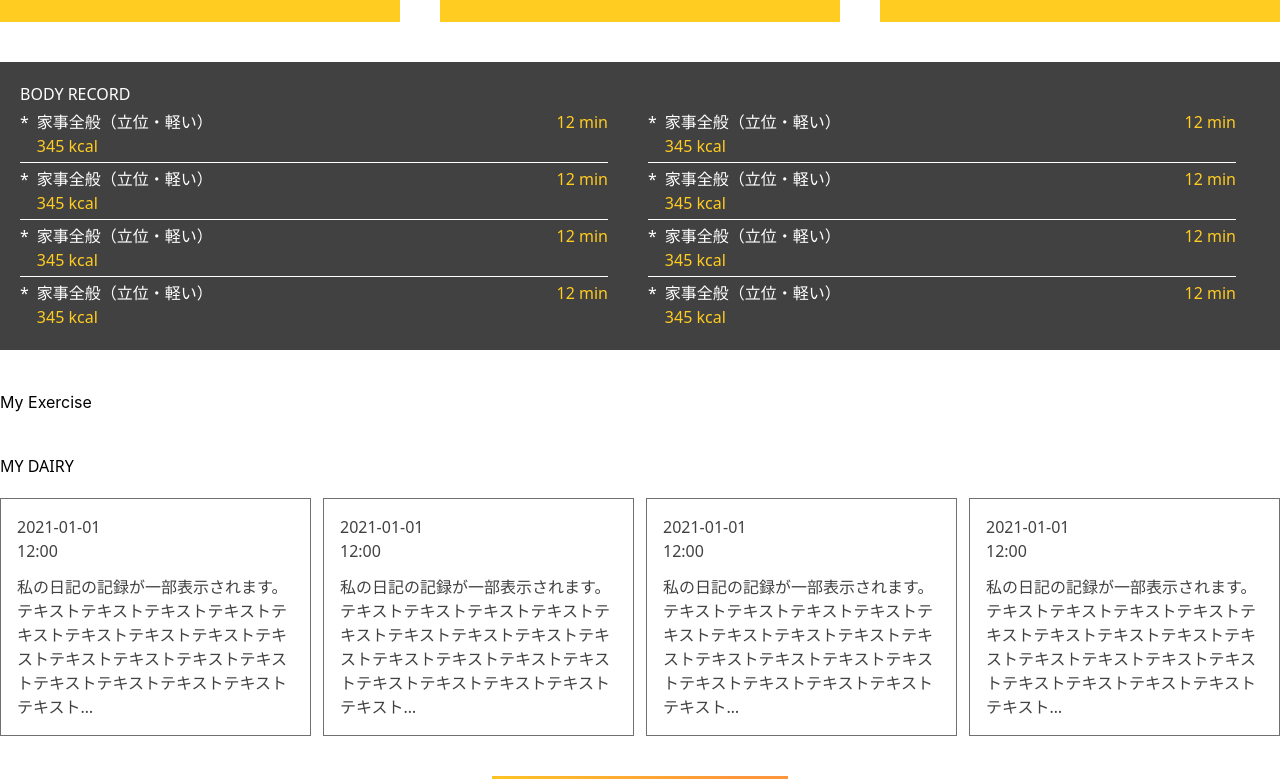
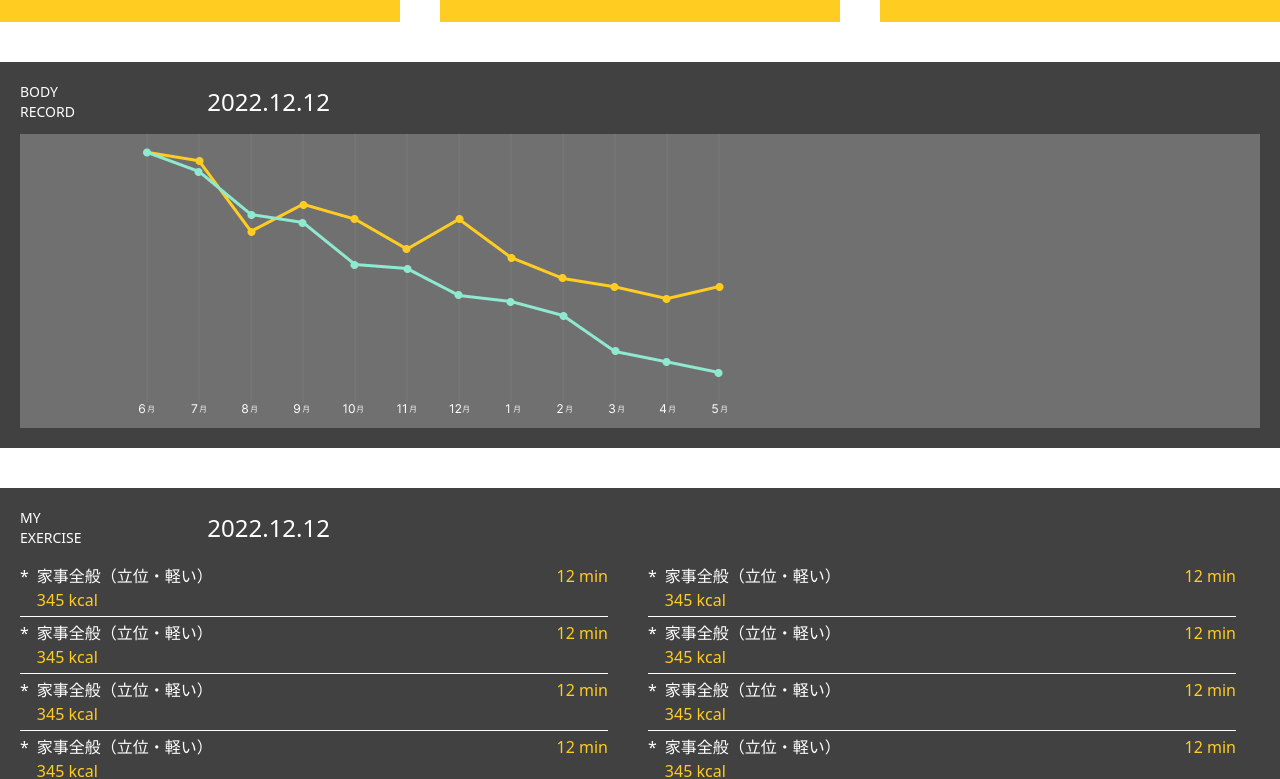
Before and after one commit to alexlevn/nextjs-arent-test, a Next.js app: page /my-records in a window 1280 px wide. Shown: the part 386-1165 px from the top of the page. Built offline with nearby package versions, Linux system fonts and the light colour scheme.

Commit message:
body-record

```diff
--- a/src/containers/MyRecords/BodyRecord.tsx
+++ b/src/containers/MyRecords/BodyRecord.tsx
@@ -1,40 +1,16 @@
-import { FC, useState } from 'react'
-
-interface IRecord {
-  name: string
-  kcal: number
-  time: number
-}
-
-const recordItem: IRecord = {
-  name: '家事全般（立位・軽い）',
-  kcal: 345,
-  time: 12,
-}
-
-const arrItems = Array(50).fill(recordItem)
+import { FC } from 'react'
+import Chart from 'src/components/Chart'
 
 const BodyRecord: FC = () => {
-  const [data, _] = useState<IRecord[]>(arrItems)
   return (
     <div className="bg-pc_gray text-white p-5">
-      <h2 className="uppercase font-sans">Body Record</h2>
-      <div className="grid grid-cols-2 gap-x-10 max-h-56 overflow-auto pr-6">
-        {data.map((item, index) => {
-          return (
-            <div
-              key={index}
-              className="flex gap-2 border-b font-sans border-white py-1 "
-            >
-              *{' '}
-              <div className="flex-1">
-                <div className="">{item.name}</div>
-                <div className="text-pc_yellow">{item.kcal} kcal</div>
-              </div>
-              <p className="h6 text-pc_yellow">{item.time} min</p>
-            </div>
-          )
-        })}
+      <h2 className="w-1/4 flex justify-between items-center uppercase font-sans text-sm mb-3">
+        BODY <br /> RECORD
+        <span className="text-2xl font-extralight">2022.12.12</span>
+      </h2>
+
+      <div className="bg-pc_dark_gray">
+        <Chart />
       </div>
     </div>
   )
--- a/src/containers/MyRecords/MyExercise.tsx
+++ b/src/containers/MyRecords/MyExercise.tsx
@@ -1,9 +1,45 @@
-import { FC } from 'react'
+import { FC, useState } from 'react'
+
+interface IRecord {
+  name: string
+  kcal: number
+  time: number
+}
+
+const recordItem: IRecord = {
+  name: '家事全般（立位・軽い）',
+  kcal: 345,
+  time: 12,
+}
+
+const arrItems = Array(50).fill(recordItem)
 
 const MyExercise: FC = () => {
+  const [data, _] = useState<IRecord[]>(arrItems)
   return (
-    <div>
-      <h1>My Exercise</h1>
+    <div className="bg-pc_gray text-white p-5 ">
+      <h2 className="w-1/4 flex justify-between items-center uppercase font-sans text-sm mb-3">
+        My <br /> Exercise
+        <span className="text-2xl font-extralight">2022.12.12</span>
+      </h2>
+
+      <div className="grid grid-cols-2 gap-x-10 max-h-56 overflow-auto pr-6">
+        {data.map((item, index) => {
+          return (
+            <div
+              key={index}
+              className="flex gap-2 border-b font-sans border-white py-1 "
+            >
+              *{' '}
+              <div className="flex-1">
+                <div className="">{item.name}</div>
+                <div className="text-pc_yellow">{item.kcal} kcal</div>
+              </div>
+              <p className="h6 text-pc_yellow">{item.time} min</p>
+            </div>
+          )
+        })}
+      </div>
     </div>
   )
 }
```
